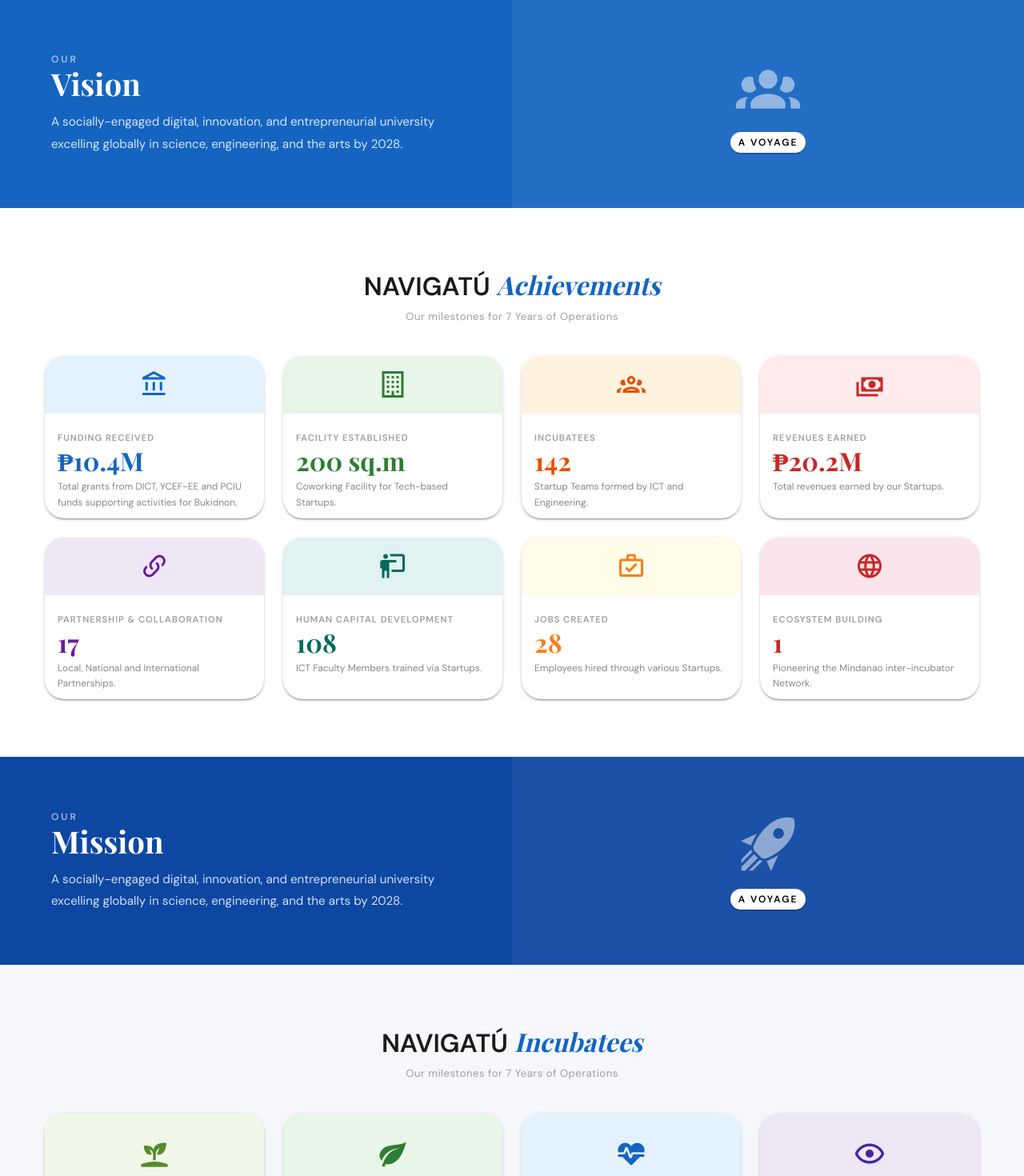
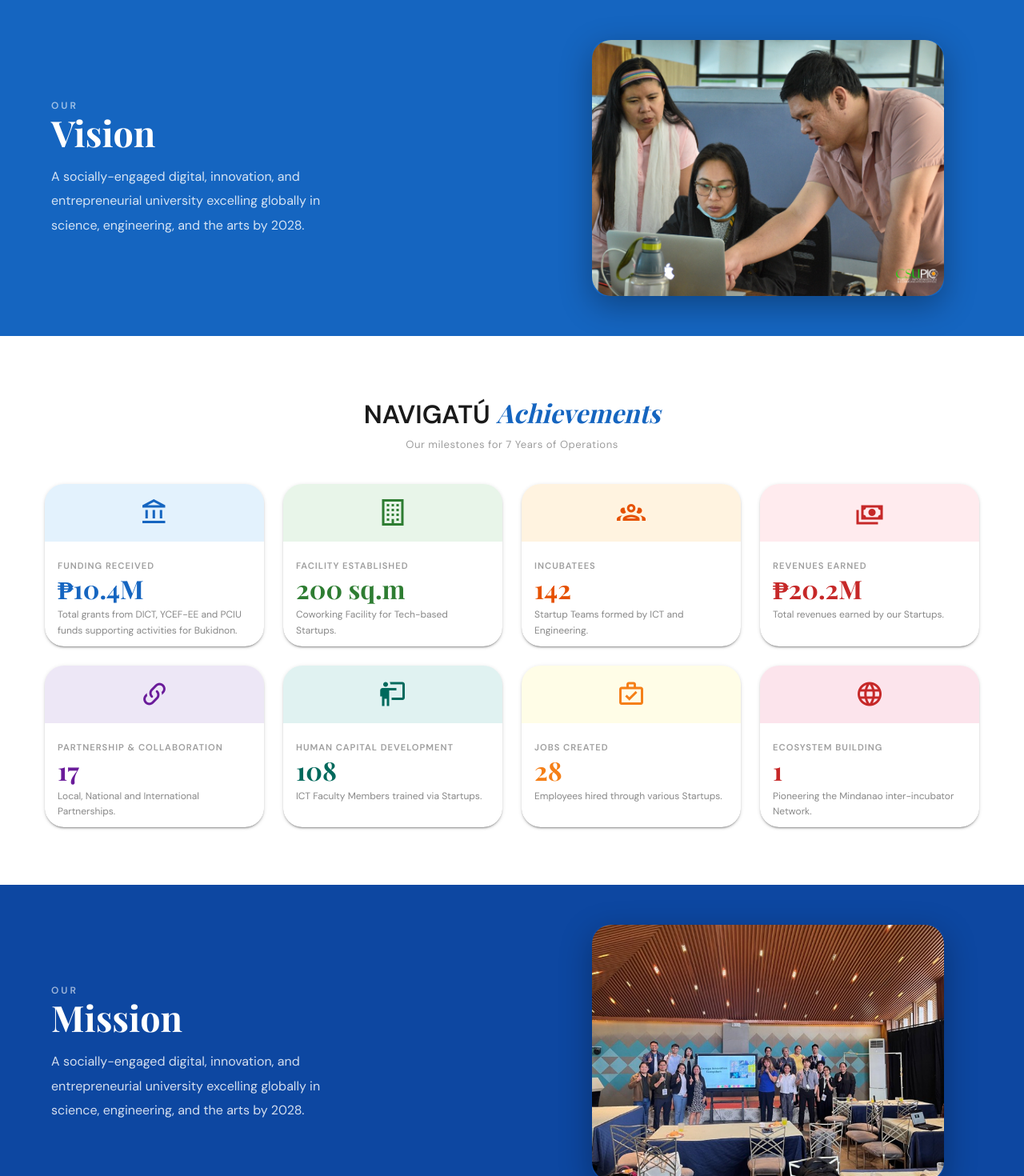
Before and after one commit to antoniogranza/web-tbi, a Vue app: page /about-navigatu in a window 1280 px wide. Shown: the part 1020-2490 px from the top of the page at 80% size. Built offline with nearby package versions, Linux system fonts and the light colour scheme; a web font is replaced by a local one.

Commit message:
fix: vision and mission img

```diff
--- a/src/views/NavigatuPanel/AboutNavigatuView.vue
+++ b/src/views/NavigatuPanel/AboutNavigatuView.vue
@@ -50,7 +50,7 @@
             <v-col cols="12" md="5">
               <v-card rounded="xl" elevation="0" class="about-image-card overflow-hidden">
                 <div class="about-image-bg d-flex align-center justify-center">
-                  <v-img color="surface-variant" height="500" src="/images/imga.JPG" cover />
+                  <v-img src="/images/imga.JPG" height="280" cover rounded="xl" />
                   <div class="about-image-overlay">
                     <v-chip color="white" variant="elevated" size="small" class="font-weight-bold">
                       <v-icon start icon="mdi-lightning-bolt" size="14" />
@@ -110,9 +110,10 @@
 
       <!-- ===== VISION BANNER ===== -->
       <v-container fluid class="vision-banner pa-0">
-        <v-row no-gutters>
+        <v-row no-gutters class="banner-row">
+          <!-- Left: Text -->
           <v-col cols="12" md="6" class="vision-content d-flex align-center">
-            <div class="pa-10 pa-md-16">
+            <div class="banner-text-inner px-8 px-sm-12 px-md-16 py-10 py-md-0">
               <p class="banner-eyebrow">Our</p>
               <h2 class="banner-title">Vision</h2>
               <p class="banner-body">
@@ -121,17 +122,17 @@
               </p>
             </div>
           </v-col>
-          <v-col cols="12" md="6" class="vision-image d-flex align-center justify-center">
-            <div class="banner-image-inner">
-              <v-icon icon="mdi-account-group" size="80" color="white" style="opacity: 0.5" />
-              <v-chip
-                color="white"
-                variant="elevated"
-                size="small"
-                class="mt-4 font-weight-bold letter-spacing"
-              >
-                A VOYAGE
-              </v-chip>
+
+          <!-- Right: Image -->
+          <v-col cols="12" md="6" class="vision-image-col d-flex align-center justify-center">
+            <div class="banner-img-wrap">
+              <v-img
+                src="/images/VisionImg.jpg"
+                height="320"
+                cover
+                rounded="xl"
+                class="banner-img"
+              />
             </div>
           </v-col>
         </v-row>
@@ -167,9 +168,10 @@
 
       <!-- ===== MISSION BANNER ===== -->
       <v-container fluid class="mission-banner pa-0">
-        <v-row no-gutters>
+        <v-row no-gutters class="banner-row">
+          <!-- Left: Text -->
           <v-col cols="12" md="6" class="mission-content d-flex align-center">
-            <div class="pa-10 pa-md-16">
+            <div class="banner-text-inner px-8 px-sm-12 px-md-16 py-10 py-md-0">
               <p class="banner-eyebrow">Our</p>
               <h2 class="banner-title">Mission</h2>
               <p class="banner-body">
@@ -178,17 +180,17 @@
               </p>
             </div>
           </v-col>
-          <v-col cols="12" md="6" class="mission-image d-flex align-center justify-center">
-            <div class="banner-image-inner">
-              <v-icon icon="mdi-rocket-launch" size="80" color="white" style="opacity: 0.5" />
-              <v-chip
-                color="white"
-                variant="elevated"
-                size="small"
-                class="mt-4 font-weight-bold letter-spacing"
-              >
-                A VOYAGE
-              </v-chip>
+
+          <!-- Right: Image -->
+          <v-col cols="12" md="6" class="mission-image-col d-flex align-center justify-center">
+            <div class="banner-img-wrap">
+              <v-img
+                src="/images/MissionImg.jpg"
+                height="320"
+                cover
+                rounded="xl"
+                class="banner-img"
+              />
             </div>
           </v-col>
         </v-row>
@@ -395,7 +397,7 @@ const leaders = ref([
 <style scoped>
 @import url('https://fonts.googleapis.com/css2?family=Playfair+Display:ital,wght@0,600;0,700;1,500&family=DM+Sans:wght@300;400;500;600&display=swap');
 
-/* ── Global typography ─────────────────────────────────────────────────────── */
+/* ── Global ──────────────────────────────────────────────────────────────────── */
 .v-application {
   font-family: 'DM Sans', sans-serif !important;
 }
@@ -423,7 +425,7 @@ const leaders = ref([
   gap: 4px;
 }
 
-/* ── About section ───────────────────────────────────────────────────────────── */
+/* ── About ───────────────────────────────────────────────────────────────────── */
 .about-section {
   background: #ffffff;
 }
@@ -437,6 +439,7 @@ const leaders = ref([
   background: linear-gradient(135deg, #1565c0 0%, #1976d2 50%, #42a5f5 100%);
   position: relative;
   border-radius: 16px;
+  overflow: hidden;
 }
 .about-image-overlay {
   position: absolute;
@@ -490,7 +493,6 @@ const leaders = ref([
 .services-section {
   background: #f5f7fb;
 }
-
 .service-card {
   transition:
     transform 0.2s ease,
@@ -499,7 +501,6 @@ const leaders = ref([
 .service-card:hover {
   transform: translateY(-6px);
 }
-
 .service-card-img {
   height: 180px;
   border-radius: 16px 16px 0 0;
@@ -521,16 +522,26 @@ const leaders = ref([
 /* ── Vision / Mission banners ─────────────────────────────────────────────────── */
 .vision-banner {
   background: #1565c0;
-  min-height: 260px;
+  min-height: 420px; /* increased from 300px */
 }
 .mission-banner {
   background: #0d47a1;
-  min-height: 260px;
+  min-height: 420px; /* increased from 300px */
 }
-
 .vision-content,
 .mission-content {
   background: transparent;
+}
+
+/* .banner-row makes the v-row stretch to fill the banner's min-height */
+.banner-row {
+  min-height: 420px;
+}
+
+/* Text side — full height flex so content stays vertically centered */
+.banner-text-inner {
+  width: 100%;
+  max-width: 520px;
 }
 
 .banner-eyebrow {
@@ -543,45 +554,75 @@ const leaders = ref([
 }
 .banner-title {
   font-family: 'Playfair Display', serif;
-  font-size: clamp(1.8rem, 3vw, 2.5rem);
+  font-size: clamp(2rem, 3.5vw, 2.8rem); /* slightly larger */
   font-weight: 700;
   color: #ffffff;
-  margin-bottom: 14px;
+  margin-bottom: 16px;
   line-height: 1.1;
 }
 .banner-body {
   color: rgba(255, 255, 255, 0.82);
-  line-height: 1.8;
-  font-size: 0.95rem;
-  max-width: 480px;
+  line-height: 1.9;
+  font-size: 1rem; /* slightly larger than before */
+  max-width: 460px;
 }
-.vision-image,
-.mission-image {
-  min-height: 260px;
-  background: rgba(255, 255, 255, 0.06);
+
+/* Image columns — padding creates visible banner bg on all sides */
+.vision-image-col {
+  padding: 40px 48px; /* generous padding so bg shows around image */
+  min-height: 420px; /* ensures col fills banner height on desktop */
 }
-.banner-image-inner {
-  display: flex;
-  flex-direction: column;
-  align-items: center;
-  justify-content: center;
+.mission-image-col {
+  padding: 40px 48px;
+  min-height: 420px;
 }
-.letter-spacing {
-  letter-spacing: 2px !important;
+
+/* Image wrapper — constrained width, rounded corners, shadow */
+.banner-img-wrap {
+  width: 100%;
+  max-width: 440px; /* wider than before (was 380px) */
+  border-radius: 20px;
+  overflow: hidden;
+  box-shadow: 0 12px 40px rgba(0, 0, 0, 0.32);
+}
+.banner-img {
+  display: block;
+  width: 100%;
+  /* height controlled by height="320" on the v-img prop */
+}
+
+/* ── Responsive: stack vertically on mobile ──────────────────────────────────── */
+@media (max-width: 959px) {
+  .vision-banner,
+  .mission-banner {
+    min-height: unset; /* let content define height on mobile */
+  }
+  .banner-row {
+    min-height: unset;
+  }
+  .vision-image-col,
+  .mission-image-col {
+    min-height: unset;
+    padding: 0 24px 32px; /* less padding on mobile, top handled by text col */
+  }
+  .banner-img-wrap {
+    max-width: 100%; /* full width on mobile */
+  }
+  .banner-text-inner {
+    max-width: 100%;
+  }
 }
 
 /* ── Achievements ─────────────────────────────────────────────────────────────── */
 .achievements-section {
   background: #ffffff;
 }
-
 .achievement-card {
   transition: transform 0.2s ease;
 }
 .achievement-card:hover {
   transform: translateY(-4px);
 }
-
 .achievement-icon-row {
   height: 72px;
   border-radius: 16px 16px 0 0;
@@ -612,7 +653,6 @@ const leaders = ref([
 .incubatees-section {
   background: #f5f7fb;
 }
-
 .incubatee-card {
   overflow: hidden;
   transition: transform 0.2s ease;
@@ -620,12 +660,10 @@ const leaders = ref([
 .incubatee-card:hover {
   transform: translateY(-4px);
 }
-
 .incubatee-logo {
   height: 100px;
   border-radius: 16px 16px 0 0;
 }
-
 .incubatee-btn {
   border-radius: 0 !important;
   font-size: 0.75rem !important;
@@ -637,7 +675,6 @@ const leaders = ref([
 .leadership-section {
   background: #ffffff;
 }
-
 .leader-card {
   overflow: hidden;
   transition: transform 0.2s ease;
@@ -645,7 +682,6 @@ const leaders = ref([
 .leader-card:hover {
   transform: translateY(-4px);
 }
-
 .leader-photo {
   padding: 24px 0 16px;
   background: #eef2fa;
```
Also changed, not shown: public/images/MissionImg.jpg (added), public/images/VisionImg.jpg (added).
